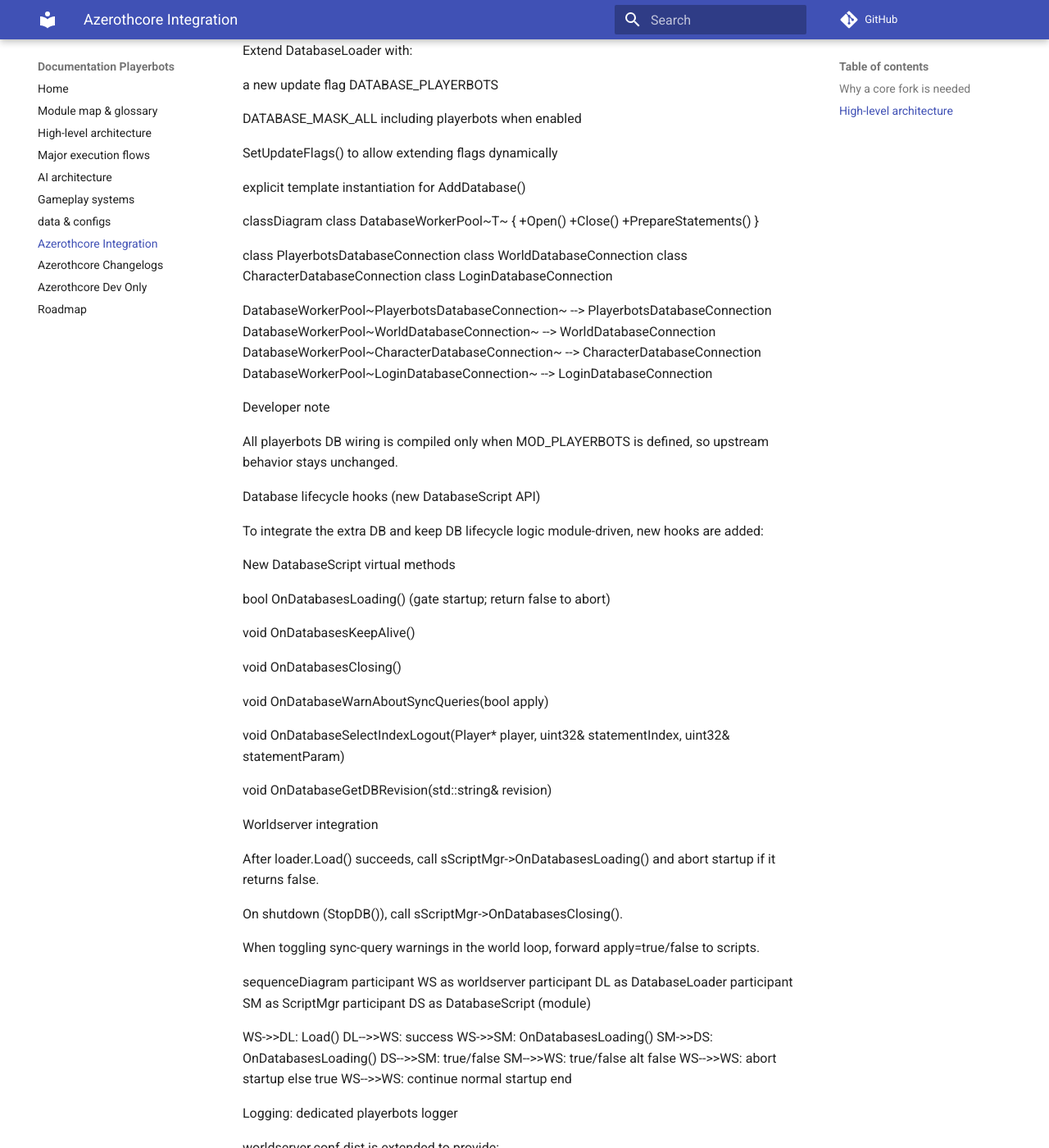
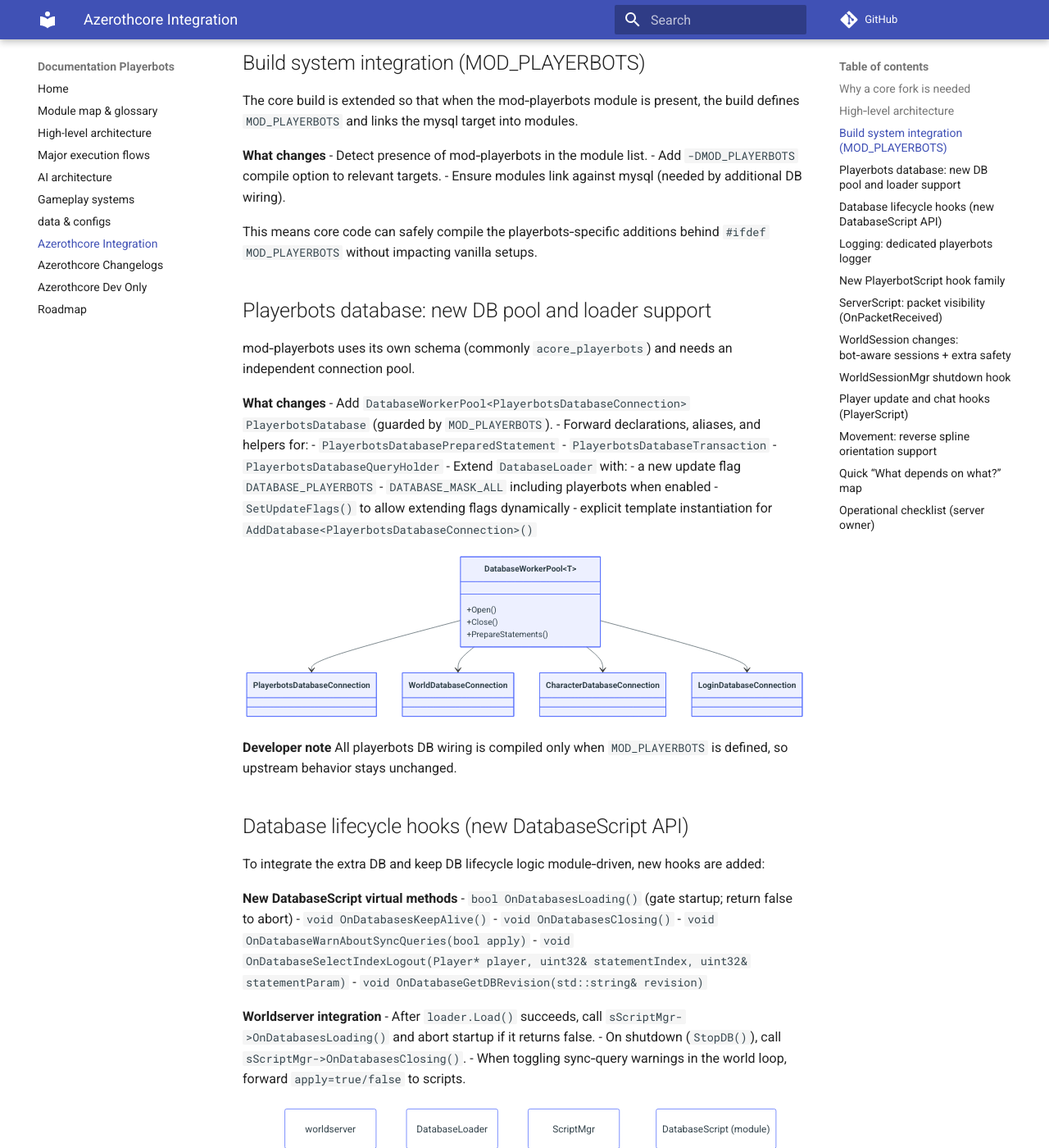
Before and after one commit to Wishmaster117/playerbots-docs, an MkDocs documentation site: the page built from docs/core-changes-playerbots.md, in a window 1280 px wide and 1400 px high, scrolled down 1697 px. Shown: the whole window at 82% size. Built offline with MkDocs 1.6.1 and Material for MkDocs 9.7.7, drawn with Linux system fonts in a browser that asks for light colours; comment, search, counter and statistics services are not loaded; some of the changed text lies outside the part shown.

Commit message:
Update core-changes-playerbots.md

````diff
--- a/docs/core-changes-playerbots.md
+++ b/docs/core-changes-playerbots.md
@@ -40,47 +36,36 @@
   A --> CH
   A --> W
   A --> PB
+```
 
-Build system integration (MOD_PLAYERBOTS)
+## Build system integration (MOD_PLAYERBOTS)
 
-The core build is extended so that when the mod-playerbots module is present, the build defines MOD_PLAYERBOTS and links the mysql target into modules.
+The core build is extended so that when the mod‑playerbots module is present, the build defines `MOD_PLAYERBOTS` and links the mysql target into modules.
 
-What changes
+**What changes**
+- Detect presence of mod‑playerbots in the module list.
+- Add `-DMOD_PLAYERBOTS` compile option to relevant targets.
+- Ensure modules link against mysql (needed by additional DB wiring).
 
-Detect presence of mod-playerbots in the module list
+This means core code can safely compile the playerbots‑specific additions behind `#ifdef MOD_PLAYERBOTS` without impacting vanilla setups.
 
-Add -DMOD_PLAYERBOTS compile option to relevant targets
+## Playerbots database: new DB pool and loader support
 
-Ensure modules links against mysql (needed by additional DB wiring)
+mod‑playerbots uses its own schema (commonly `acore_playerbots`) and needs an independent connection pool.
 
-This means core code can safely compile the playerbots-specific additions behind #ifdef MOD_PLAYERBOTS without impacting vanilla setups.
+**What changes**
+- Add `DatabaseWorkerPool<PlayerbotsDatabaseConnection> PlayerbotsDatabase` (guarded by `MOD_PLAYERBOTS`).
+- Forward declarations, aliases, and helpers for:
+  - `PlayerbotsDatabasePreparedStatement`
+  - `PlayerbotsDatabaseTransaction`
+  - `PlayerbotsDatabaseQueryHolder`
+- Extend `DatabaseLoader` with:
+  - a new update flag `DATABASE_PLAYERBOTS`
+  - `DATABASE_MASK_ALL` including playerbots when enabled
+  - `SetUpdateFlags()` to allow extending flags dynamically
+  - explicit template instantiation for `AddDatabase<PlayerbotsDatabaseConnection>()`
 
-Playerbots database: new DB pool and loader support
-
-mod-playerbots uses its own schema (commonly acore_playerbots) and needs an independent connection pool.
-
-What changes
-
-Add DatabaseWorkerPool<PlayerbotsDatabaseConnection> PlayerbotsDatabase (guarded by MOD_PLAYERBOTS)
-
-Forward declarations, aliases, and helpers for:
-
-PlayerbotsDatabasePreparedStatement
-
-PlayerbotsDatabaseTransaction
-
-PlayerbotsDatabaseQueryHolder
-
-Extend DatabaseLoader with:
-
-a new update flag DATABASE_PLAYERBOTS
-
-DATABASE_MASK_ALL including playerbots when enabled
-
-SetUpdateFlags() to allow extending flags dynamically
-
-explicit template instantiation for AddDatabase<PlayerbotsDatabaseConnection>()
-
+```mermaid
 classDiagram
   class DatabaseWorkerPool~T~ {
     +Open()
@@ -97,37 +82,29 @@
   DatabaseWorkerPool~WorldDatabaseConnection~ --> WorldDatabaseConnection
   DatabaseWorkerPool~CharacterDatabaseConnection~ --> CharacterDatabaseConnection
   DatabaseWorkerPool~LoginDatabaseConnection~ --> LoginDatabaseConnection
+```
 
-Developer note
+**Developer note**
+All playerbots DB wiring is compiled only when `MOD_PLAYERBOTS` is defined, so upstream behavior stays unchanged.
 
-All playerbots DB wiring is compiled only when MOD_PLAYERBOTS is defined, so upstream behavior stays unchanged.
+## Database lifecycle hooks (new DatabaseScript API)
 
-Database lifecycle hooks (new DatabaseScript API)
+To integrate the extra DB and keep DB lifecycle logic module‑driven, new hooks are added:
 
-To integrate the extra DB and keep DB lifecycle logic module-driven, new hooks are added:
+**New DatabaseScript virtual methods**
+- `bool OnDatabasesLoading()` (gate startup; return false to abort)
+- `void OnDatabasesKeepAlive()`
+- `void OnDatabasesClosing()`
+- `void OnDatabaseWarnAboutSyncQueries(bool apply)`
+- `void OnDatabaseSelectIndexLogout(Player* player, uint32& statementIndex, uint32& statementParam)`
+- `void OnDatabaseGetDBRevision(std::string& revision)`
 
-New DatabaseScript virtual methods
+**Worldserver integration**
+- After `loader.Load()` succeeds, call `sScriptMgr->OnDatabasesLoading()` and abort startup if it returns false.
+- On shutdown (`StopDB()`), call `sScriptMgr->OnDatabasesClosing()`.
+- When toggling sync‑query warnings in the world loop, forward `apply=true/false` to scripts.
 
-bool OnDatabasesLoading() (gate startup; return false to abort)
-
-void OnDatabasesKeepAlive()
-
-void OnDatabasesClosing()
-
-void OnDatabaseWarnAboutSyncQueries(bool apply)
-
-void OnDatabaseSelectIndexLogout(Player* player, uint32& statementIndex, uint32& statementParam)
-
-void OnDatabaseGetDBRevision(std::string& revision)
-
-Worldserver integration
-
-After loader.Load() succeeds, call sScriptMgr->OnDatabasesLoading() and abort startup if it returns false.
-
-On shutdown (StopDB()), call sScriptMgr->OnDatabasesClosing().
-
-When toggling sync-query warnings in the world loop, forward apply=true/false to scripts.
-
+```mermaid
 sequenceDiagram
   participant WS as worldserver
   participant DL as DatabaseLoader
@@ -145,118 +122,94 @@
   else true
     WS-->>WS: continue normal startup
   end
+```
 
-Logging: dedicated playerbots logger
+## Logging: dedicated playerbots logger
 
-worldserver.conf.dist is extended to provide:
+`worldserver.conf.dist` is extended to provide:
+- `Appender.Playerbots=... Playerbots.log`
+- `Logger.playerbots=... Console Playerbots`
 
-Appender.Playerbots=... Playerbots.log
+This allows the module to emit high‑volume bot logs without polluting `Server.log`.
 
-Logger.playerbots=... Console Playerbots
-
-This allows the module to emit high-volume bot logs without polluting Server.log.
-
-New PlayerbotScript hook family
+## New PlayerbotScript hook family
 
 A dedicated script type is added for playerbots lifecycle and checks:
 
-ScriptMgr additions (PlayerbotScript)
-
-bool OnPlayerbotCheckLFGQueue(lfg::Lfg5Guids const& guidsList)
-
-void OnPlayerbotCheckKillTask(Player* player, Unit* victim)
-
-void OnPlayerbotCheckPetitionAccount(Player* player, bool& found)
-
-bool OnPlayerbotCheckUpdatesToSend(Player* player)
-
-void OnPlayerbotPacketSent(Player* player, WorldPacket const* packet)
-
-void OnPlayerbotUpdate(uint32 diff)
-
-void OnPlayerbotUpdateSessions(Player* player)
-
-void OnPlayerbotLogout(Player* player)
-
-void OnPlayerbotLogoutBots()
+**ScriptMgr additions (PlayerbotScript)**
+- `bool OnPlayerbotCheckLFGQueue(lfg::Lfg5Guids const& guidsList)`
+- `void OnPlayerbotCheckKillTask(Player* player, Unit* victim)`
+- `void OnPlayerbotCheckPetitionAccount(Player* player, bool& found)`
+- `bool OnPlayerbotCheckUpdatesToSend(Player* player)`
+- `void OnPlayerbotPacketSent(Player* player, WorldPacket const* packet)`
+- `void OnPlayerbotUpdate(uint32 diff)`
+- `void OnPlayerbotUpdateSessions(Player* player)`
+- `void OnPlayerbotLogout(Player* player)`
+- `void OnPlayerbotLogoutBots()`
 
 A new file introduces the script registration boilerplate:
+- `src/server/game/Scripting/ScriptDefines/PlayerbotsScript.cpp`
 
-src/server/game/Scripting/ScriptDefines/PlayerbotsScript.cpp
-
+```mermaid
 flowchart TB
   P[Playerbot module] -->|implements| S[PlayerbotScript]
   S --> M[ScriptMgr]
   M -->|called from core loop / session / sendpacket| C[Core integration points]
+```
 
-ServerScript: packet visibility (OnPacketReceived)
+## ServerScript: packet visibility (OnPacketReceived)
 
-To let modules observe inbound packets (for bot control, debug, filtering, etc.), ServerScript is extended:
+To let modules observe inbound packets (for bot control, debug, filtering, etc.), `ServerScript` is extended:
 
-New virtual: void OnPacketReceived(WorldSession* session, WorldPacket const& packet)
+**What changes**
+- New virtual: `void OnPacketReceived(WorldSession* session, WorldPacket const& packet)`
+- `ScriptMgr::OnPacketReceived()` copies the packet and forwards to scripts.
+- `WorldSession::Update()` calls `sScriptMgr->OnPacketReceived(this, *packet)` behind `#ifdef MOD_PLAYERBOTS`.
 
-ScriptMgr::OnPacketReceived() copies the packet and forwards to scripts
+This stays opt‑in for modules and avoids changing the existing `CanPacketReceive()` contract.
 
-WorldSession::Update() calls sScriptMgr->OnPacketReceived(this, *packet) behind #ifdef MOD_PLAYERBOTS
+## WorldSession changes: bot‑aware sessions + extra safety
 
-This stays opt-in for modules and avoids changing the existing CanPacketReceive() contract.
+**Bot flag**
+- `WorldSession` constructor gains a `bool isBot` parameter and stores it in `_isBot`.
+- If the session is a bot and not a real socket session, address is set to `"bot"`.
+- Added:
+  - `bool IsBot() const`
+  - `void SetAddress(std::string const& address)`
+  - `LockedQueue<WorldPacket*>& GetPacketQueue()` (exposed for module‑side session control)
 
-WorldSession changes: bot-aware sessions + extra safety
-Bot flag
+**SendPacket instrumentation & safety**
+- If `packet->GetOpcode() == NULL_OPCODE`, log an error and return (prevents silent bad packets).
+- Call `sScriptMgr->OnPlayerbotPacketSent(GetPlayer(), packet)` before sending.
 
-WorldSession constructor gains a bool isBot parameter and stores it in _isBot.
+## WorldSessionMgr shutdown hook
 
-If the session is a bot and not a real socket session, address is set to "bot".
+On `KickAll()` (including offline sessions), call:
+- `sScriptMgr->OnPlayerbotLogoutBots()` behind `#ifdef MOD_PLAYERBOTS`.
 
-Also added:
+## Player update and chat hooks (PlayerScript)
 
-bool IsBot() const
+Additional `PlayerScript` hooks are introduced:
+- `OnPlayerAfterUpdate(Player*, uint32)`
+- Chat‑related hooks:
+  - `OnChat`
+  - `OnChatWithReceiver`
+  - `OnChatWithGroup`
+  - `OnChatWithGuild`
+  - `OnChatWithChannel`
 
-void SetAddress(std::string const& address)
+These allow bots to integrate with chat parsing / command routing and post‑update logic.
 
-LockedQueue<WorldPacket*>& GetPacketQueue() (exposed for module-side session control)
+## Movement: reverse spline orientation support
 
-SendPacket instrumentation & safety
-
-If packet->GetOpcode() == NULL_OPCODE, log an error and return (prevents silent bad packets).
-
-Call sScriptMgr->OnPlayerbotPacketSent(GetPlayer(), packet) before sending.
-
-WorldSessionMgr shutdown hook
-
-On KickAll() (including offline sessions), call:
-
-sScriptMgr->OnPlayerbotLogoutBots() behind #ifdef MOD_PLAYERBOTS
-
-Player update and chat hooks (PlayerScript)
-
-Additional PlayerScript hooks are introduced:
-
-OnPlayerAfterUpdate(Player*, uint32)
-
-Chat-related hooks:
-
-OnChat
-
-OnChatWithReceiver
-
-OnChatWithGroup
-
-OnChatWithGuild
-
-OnChatWithChannel
-
-These allow bots to integrate with chat parsing / command routing and post-update logic.
-
-Movement: reverse spline orientation support
-
-PointMovementGenerator<T>::DoInitialize() is extended:
-
-If _reverseOrientation is set, MoveSplineInit::SetOrientationInversed() is called.
+`PointMovementGenerator<T>::DoInitialize()` is extended:
+- If `_reverseOrientation` is set, `MoveSplineInit::SetOrientationInversed()` is called.
 
 This is used by playerbots movement behaviors that must invert orientation without rewriting spline logic.
 
-Quick “What depends on what?” map
+## Quick “What depends on what?” map
+
+```mermaid
 graph LR
   A[MOD_PLAYERBOTS define] --> B[Playerbots DB pool]
   A --> C[PlayerbotScript hooks]
@@ -265,21 +218,15 @@
   B --> F[Module DB updates & revision]
   C --> G[Bot lifecycle, updates, logout]
   D --> H[Bot sessions & packet queues]
+```
 
-Operational checklist (server owner)
+## Operational checklist (server owner)
 
-Use the Playerbot core branch (or apply the equivalent patch-set).
-
-Build with the module enabled so MOD_PLAYERBOTS gets defined.
-
-Configure the playerbots DB connection (commonly acore_playerbots).
-
-Ensure Logger.playerbots and Appender.Playerbots are present (or add them).
-
-Apply playerbots DB updates (module provides SQL updates).
-
-Start worldserver and confirm:
-
-Playerbots DB loads and revision is reported (if implemented by the module)
-
-Playerbots log file is created
+- Use the Playerbot core branch (or apply the equivalent patch‑set).
+- Build with the module enabled so `MOD_PLAYERBOTS` gets defined.
+- Configure the playerbots DB connection (commonly `acore_playerbots`).
+- Ensure `Logger.playerbots` and `Appender.Playerbots` are present (or add them).
+- Apply playerbots DB updates (module provides SQL updates).
+- Start worldserver and confirm:
+- Playerbots DB loads and revision is reported (if implemented by the module).
+- Playerbots log file is created.
````
Also changed, not shown: other parts of docs/core-changes-playerbots.md (+5 -9 lines).
